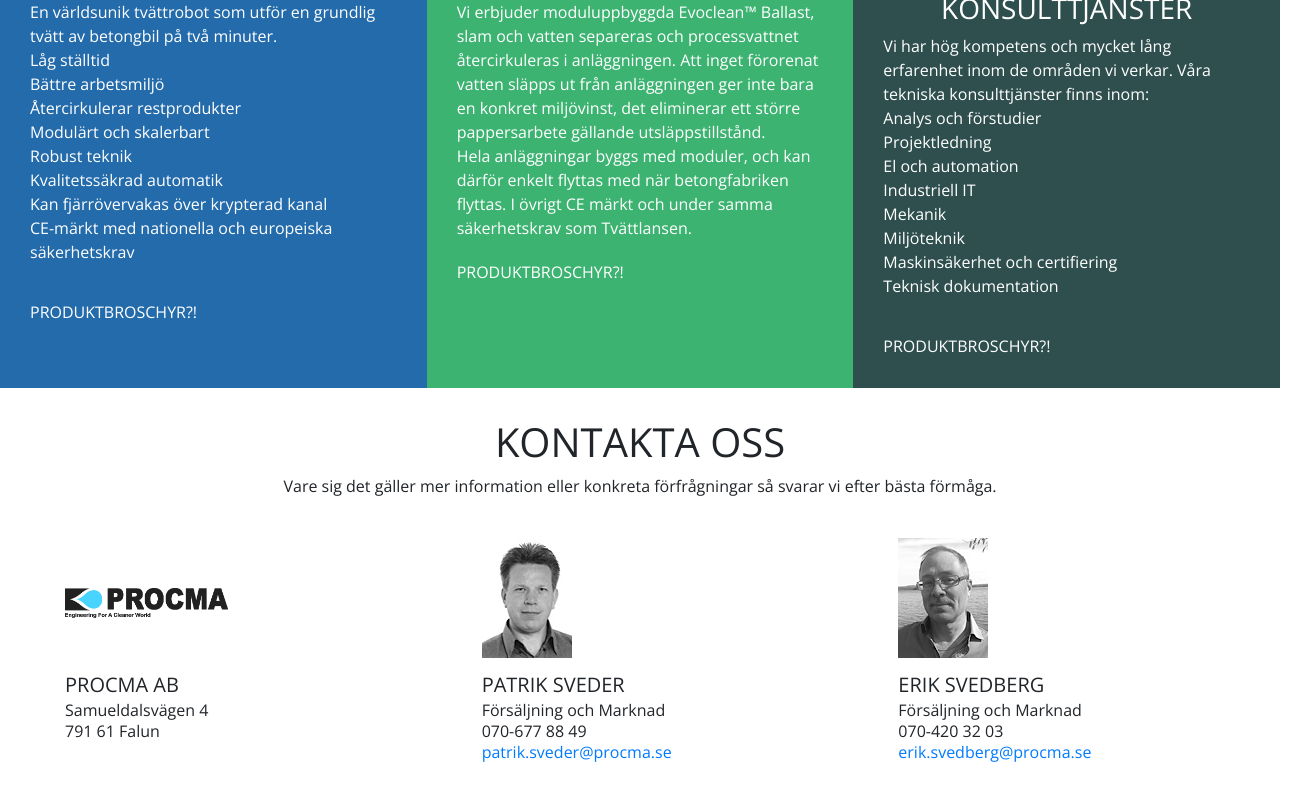
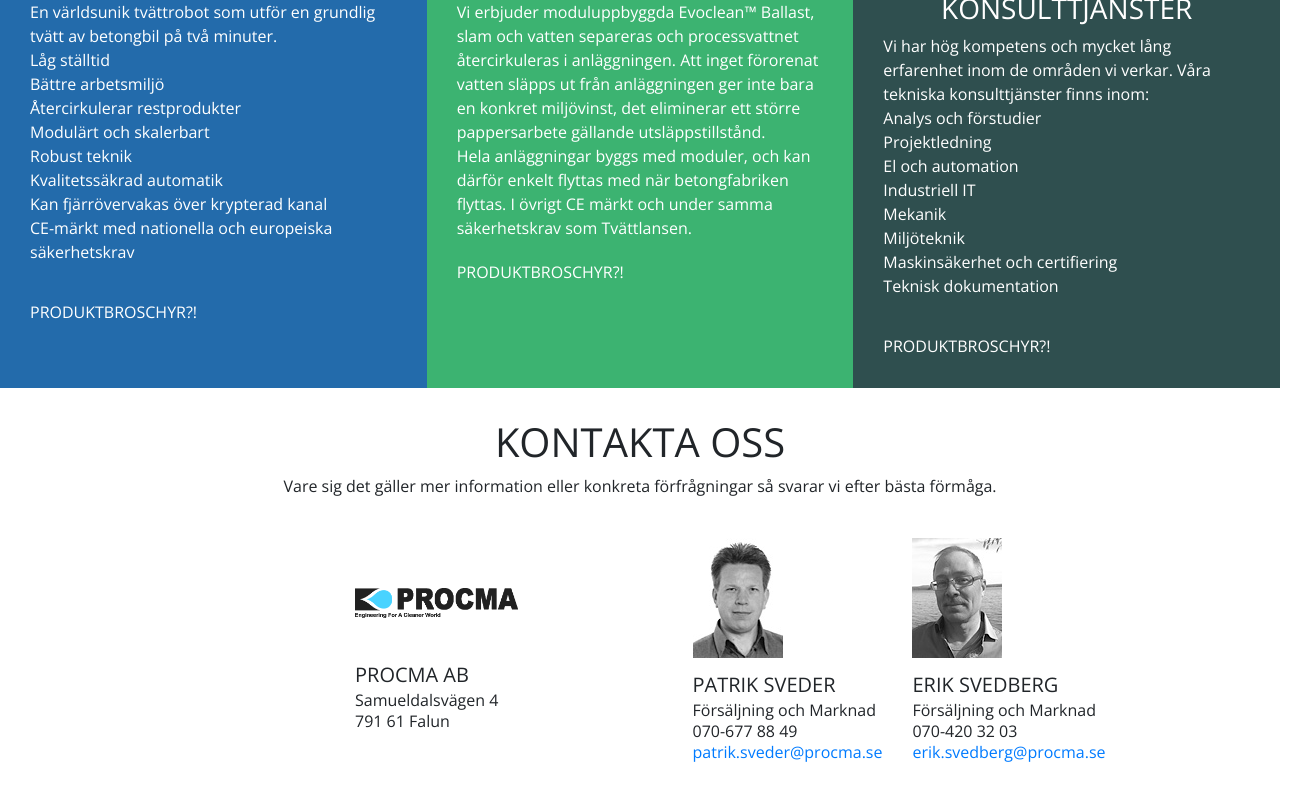
Before and after one commit to sundqvistjohan/procma, a React (Create React App) app in the folder client/: page / in a window 1280 px wide. Shown: the part 1928-2728 px from the top of the page, 1303 px wide, since content can reach past the window. Built offline with nearby package versions, Linux system fonts and the light colour scheme.

Commit message:
Restyle contacts

```diff
--- a/client/src/components/Contact.jsx
+++ b/client/src/components/Contact.jsx
@@ -13,28 +13,21 @@
         svarar vi efter bästa förmåga.
       </div>
       <Row>
-        <Col id="contact-card">
+        <Col id="contact-card" style={{ left: "26%" }}>
           <Image
             src={ProcmaLogo}
             style={{ height: "30px", marginTop: "50px", marginBottom: "30px" }}
           />
-        </Col>
-        <Col id="contact-card">
-          <Image src={Patrik} />
-        </Col>
-        <Col id="contact-card">
-          <Image src={Erik} />
-        </Col>
-      </Row>
-      <Row>
-        <Col id="contact-card">
           <h5 id="contact-header">PROCMA AB</h5>
           <ul>
             <li>Samueldalsvägen 4</li>
             <li>791 61 Falun</li>
           </ul>
         </Col>
-        <Col id="contact-card">
+        <Col style={{ left: "3%" }}>
+          <Row>
+            <Col id="contact-card" md="auto" >
+              <Image src={Patrik} />
               <h5 id="contact-header">PATRIK SVEDER</h5>
               <ul>
                 <li>Försäljning och Marknad</li>
@@ -47,10 +40,15 @@
               </ul>
             </Col>
             <Col id="contact-card">
+              <Image src={Erik} />
               <h5 id="contact-header">ERIK SVEDBERG</h5>
               <div>Försäljning och Marknad</div>
               <div>070-420 32 03</div>
-          <a href="mailto:erik.svedberg@procma.se">erik.svedberg@procma.se</a>
+              <a href="mailto:erik.svedberg@procma.se">
+                erik.svedberg@procma.se
+              </a>
+            </Col>
+          </Row>
         </Col>
       </Row>
     </Container>
--- a/client/src/scss/custom.scss
+++ b/client/src/scss/custom.scss
@@ -84,7 +84,6 @@
 }
 
 #contact-card {
-  padding-left: 50px;
   line-height: 1.3;
 }
 
```
Lines whose indentation alone changed are shown as unchanged.
